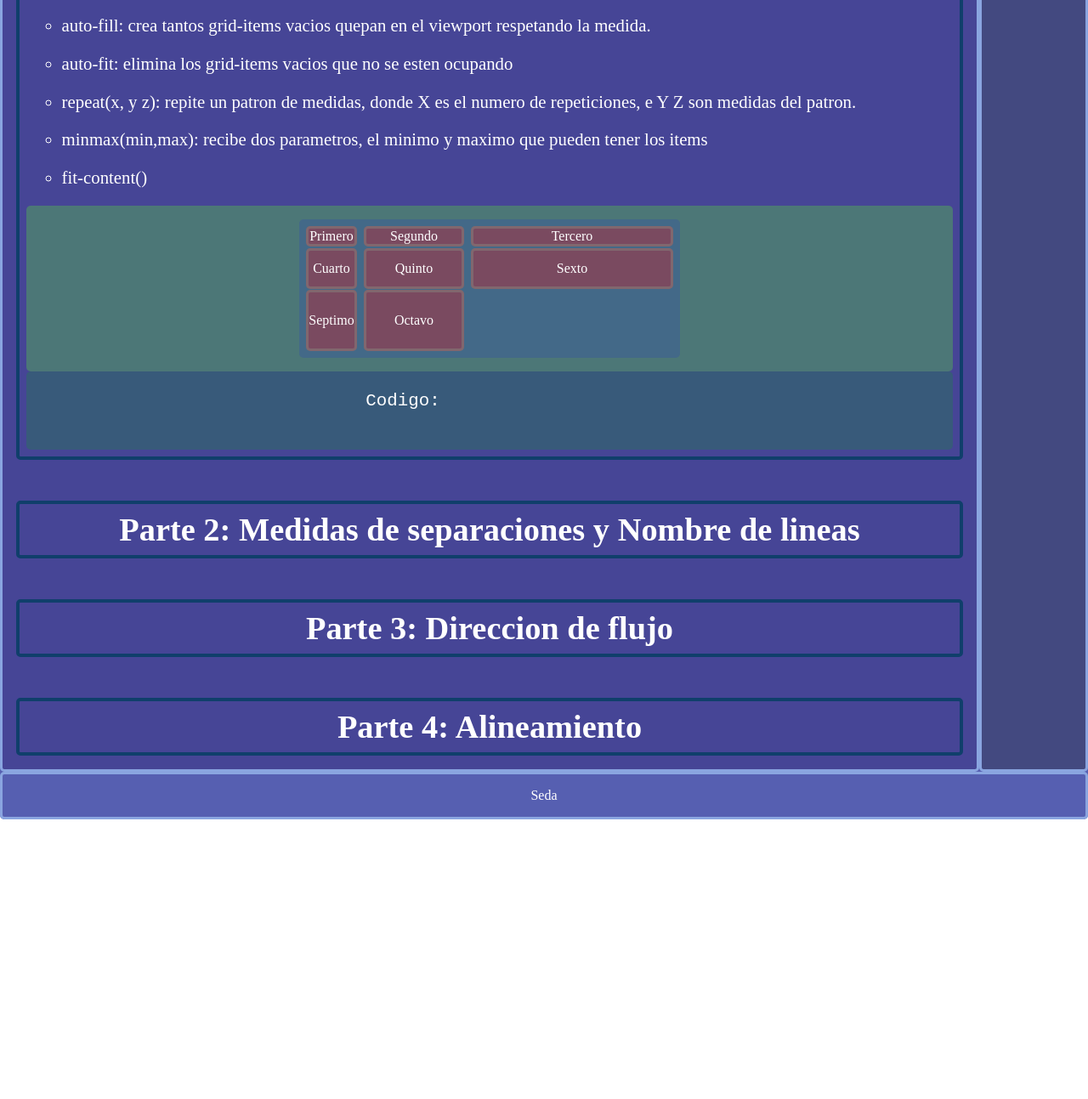
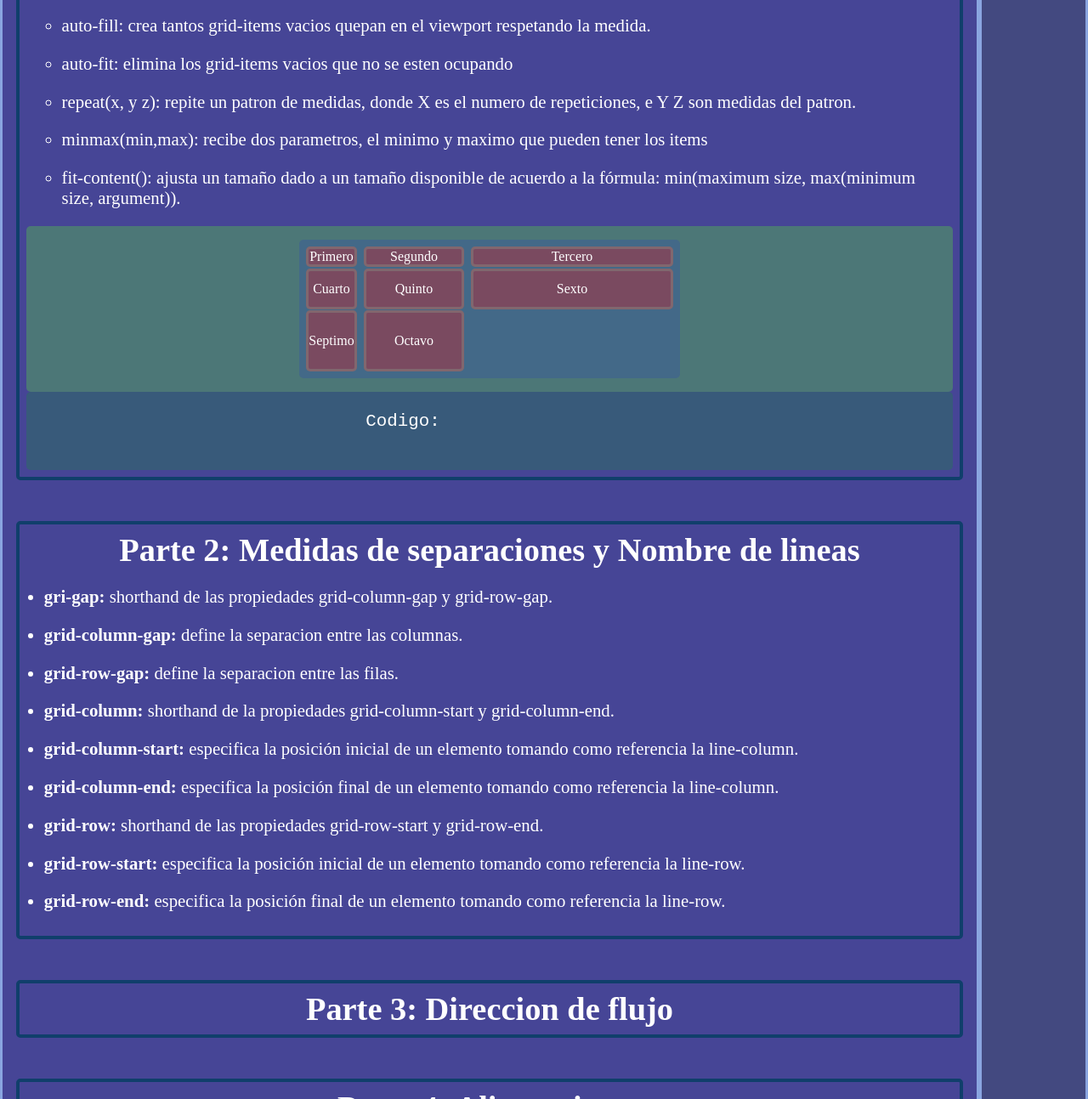
Before and after one commit to sedarmek/cursoCss2020, a plain HTML site: page grid/grid.html in a window 1280 px wide. Shown: the part 1216-2509 px from the top of the page at 85% size. Before the commit the page ends 2180 px from the top, so only its background shows below. Drawn offline with Linux system fonts and the light colour scheme.

Commit message:
Se agrega subtema 2 de las lineas de columna y lineas de fila, y se agregan propiedades con su definicion

```diff
--- a/grid/grid.html
+++ b/grid/grid.html
@@ -71,7 +71,7 @@
                                     <li>auto-fit: elimina los grid-items vacios que no se esten ocupando</li>
                                     <li>repeat(x, y z): repite un patron de medidas, donde X es el numero de repeticiones, e Y Z son medidas del patron.</li>
                                     <li>minmax(min,max): recibe dos parametros, el minimo y maximo que pueden tener los items</li>
-                                    <li>fit-content()</li>
+                                    <li>fit-content(): ajusta un tamaño dado a un tamaño disponible de acuerdo a la fórmula: min(maximum size, max(minimum size, argument)).</li>
                                 </ul>
                             </li>
                         </ul>
@@ -101,6 +101,17 @@
                     <header>
                         <h2>Parte 2: Medidas de separaciones y Nombre de lineas</h2>
                     </header>
+                    <ul class="list-style">
+                        <li><strong>gri-gap: </strong>shorthand de las propiedades grid-column-gap y grid-row-gap.</li>
+                        <li><strong>grid-column-gap: </strong>define la separacion entre las columnas.</li>
+                        <li><strong>grid-row-gap: </strong>define la separacion entre las filas.</li>
+                        <li><strong>grid-column: </strong>shorthand de la propiedades grid-column-start y grid-column-end.</li>
+                        <li><strong>grid-column-start: </strong>especifica la posición inicial de un elemento tomando como referencia la line-column.</li>
+                        <li><strong>grid-column-end: </strong>especifica la posición final de un elemento tomando como referencia la line-column.</li>
+                        <li><strong>grid-row: </strong>shorthand de las propiedades grid-row-start y grid-row-end.</li>
+                        <li><strong>grid-row-start: </strong>especifica la posición inicial de un elemento tomando como referencia la line-row.</li>
+                        <li><strong>grid-row-end: </strong>especifica la posición final de un elemento tomando como referencia la line-row.</li>
+                    </ul>
                 </article>
                 <article class="article">
                     <header>
```
Also changed, not shown: grid/css/styles.css (+5 -5 lines).
